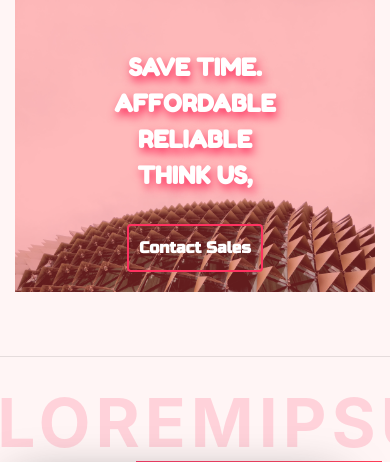
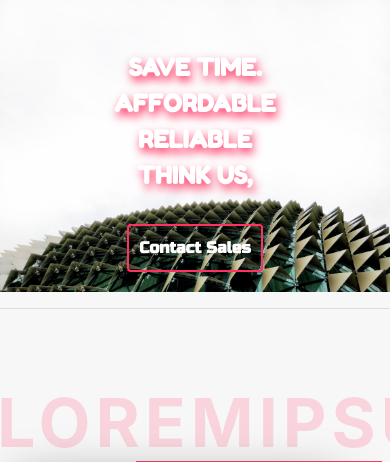
Before and after one commit to CodeTemplar99/TKGN-logistics, a PHP site: page / in a window 390 px wide; the page is wider, and only the part inside the window is pictured. Shown: the part 56-518 px from the top of that part. Run offline with PHP 8.4, Linux system fonts and the light colour scheme; some libraries are stand-ins or nearby versions; some web fonts are replaced.

Commit message:
larger s1

```diff
--- a/Css/styled.css
+++ b/Css/styled.css
@@ -8,7 +8,7 @@ html {
 
 body {
     /* background-color:#183349; */
-    background: rgb(255, 245, 245) !important;
+    background: rgb(248, 247, 247) !important;
     margin: 0px;
     font-size: 100%;
     width: 100%;
@@ -55,7 +55,7 @@ body {
 
 
 .s1 {
-    height: 70vh !important;
+    height: 100vh !important;
     background-image: url("/images/Abstract\ picture.jpg") !important;
     background-position: center;
     background-size: 100% 100%;
@@ -64,7 +64,7 @@ body {
 
 
 .s1-overlay {
-    background: #ff494c62;
+    /* background: #cfcfcfa1; */
     height: inherit;
     width: inherit;
     display: flex;
@@ -482,6 +482,10 @@ body {
         font-weight: bold;
     }
 
+    .request {
+        color: #FE3260;
+    }
+
     .intro-text {
         font-size: 160%;
     }
@@ -676,6 +680,7 @@ body {
     .request {
         padding: 10px !important;
         width: auto;
+        color: white;
     }
 
     .s1-a {
@@ -945,7 +950,7 @@ body {
         left: 0px;
     }
 
-    .pics-lead{
+    .pics-lead {
         font-size: 100%;
     }
 
--- a/index.html
+++ b/index.html
@@ -134,10 +134,10 @@
                 </div>
             </nav>
         </div>
-        <div class="container">
+        <div class="container-fluid p-0">
 
             <!-- section 1 -->
-            <div class="jumbotron m-0 mb-5 rounded-0 s1 p-0">
+            <div class="jumbotron m-0 rounded-0 s1 p-0">
                 <div class="s1-overlay">
                     <p class="s1-text text-uppercase">
                         Save TIME.<br>
@@ -212,7 +212,9 @@
                     </div>
                 </div>
             </div>
-            <hr class="mb-5" style="width: 100%; position: absolute; left: 0; height: 30px;">
+        </div>
+        <hr class="mb-0" style="width: 100%; position: absolute; left: 0; height: 30px;">
+        <div class="container">
             <!-- s1-a -->
             <div class="jumbotron bg-transparent m-0 mt-5 mb-5 rounded-0 s1-a">
                 <div class="jumbotron bg-transparent p-0 rounded-0">
```
